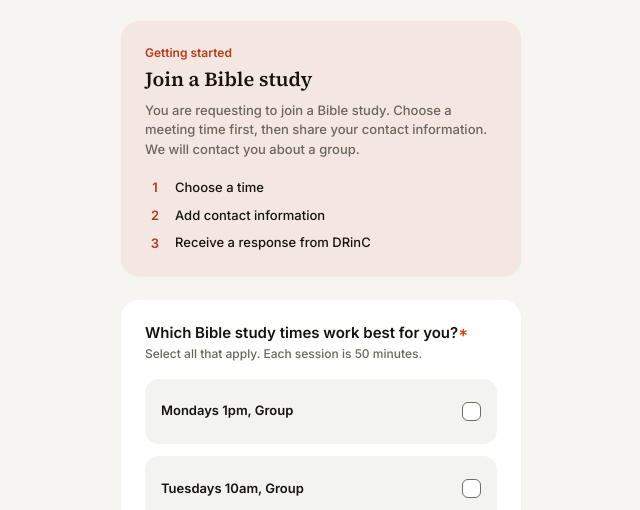
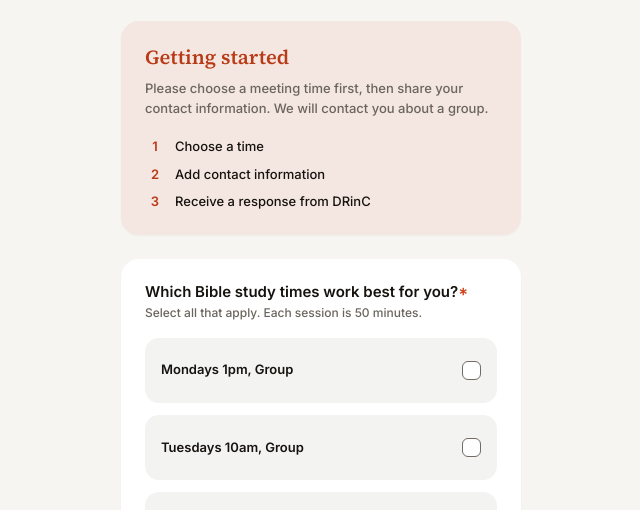
Before and after one commit to hoangngo-sudo/drinc, a plain HTML site: page signup.html in a window 1280 px wide. Shown: the part 290-800 px from the top of the page, without its empty margins (319-959 px from the left). Drawn offline with Linux system fonts and the light colour scheme.

Commit message:
Update the design a bit in sign up page

```diff
--- a/css/signup.css
+++ b/css/signup.css
@@ -123,12 +123,8 @@ summary {
   background: rgba(209, 72, 31, 0.08);
 }
 
-.orientation-kicker {
-  margin: 0 0 6px;
+#orientation-title {
   color: var(--brand-hover);
-  font-size: 12px;
-  font-weight: 600;
-  line-height: 1.3;
 }
 
 .form-orientation h2 {
--- a/signup.html
+++ b/signup.html
@@ -27,9 +27,8 @@
       </header>
 
       <section class="form-panel form-orientation" aria-labelledby="orientation-title">
-        <p class="orientation-kicker">Getting started</p>
-        <h2 id="orientation-title">Join a Bible study</h2>
-        <p class="orientation-intro">You are requesting to join a Bible study. Choose a meeting time first, then share your contact information. We will contact you about a group.</p>
+        <h2 id="orientation-title">Getting started</h2>
+        <p class="orientation-intro">Please choose a meeting time first, then share your contact information. We will contact you about a group.</p>
         <ol class="orientation-steps">
           <li><span class="orientation-step" aria-hidden="true">1</span><span class="orientation-step-label">Choose a time</span></li>
           <li><span class="orientation-step" aria-hidden="true">2</span><span class="orientation-step-label">Add contact information</span></li>
```
